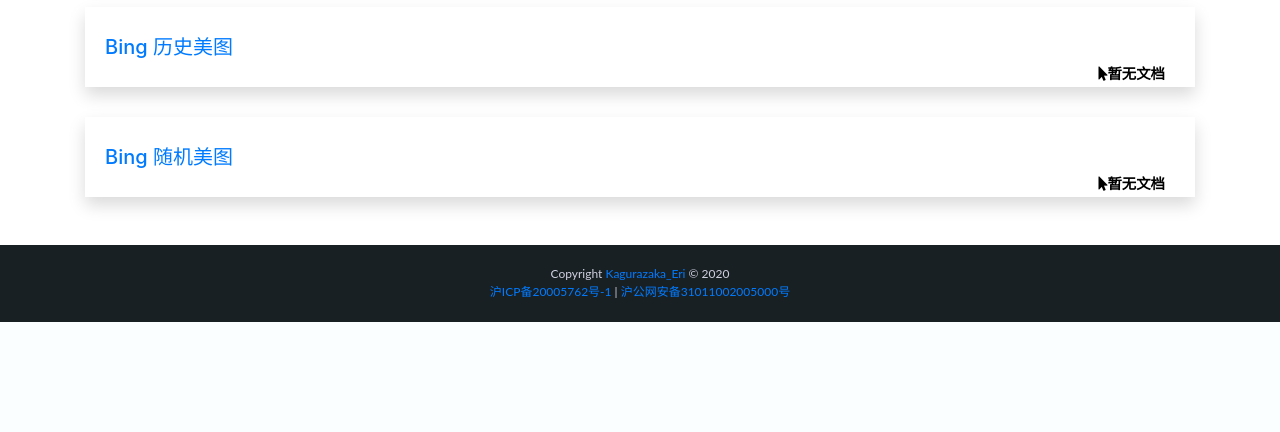
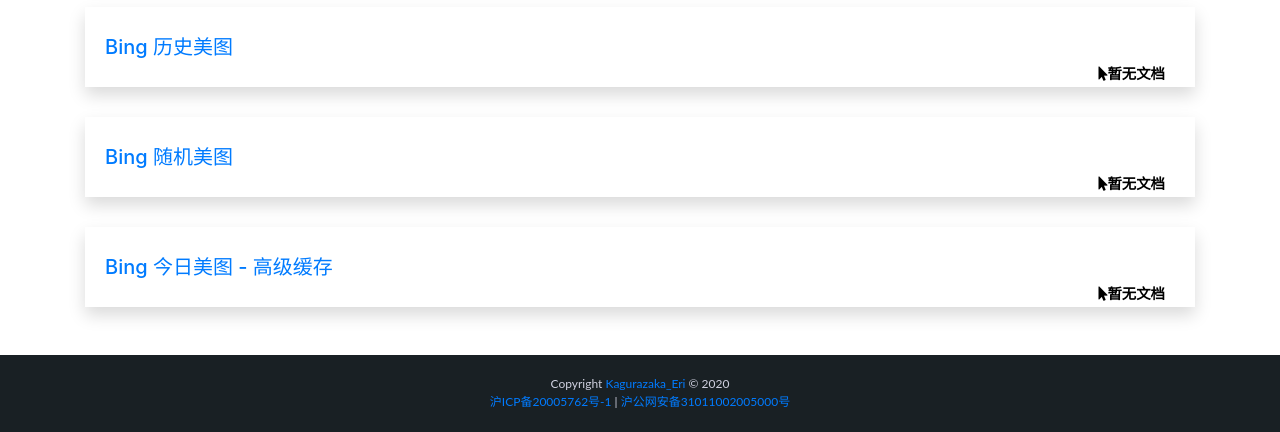
Before and after one commit to SerinaNya/PyBingApi, a Flask app: page / in a window 1280 px wide. Shown: the part 709-1141 px from the top of the page. Before the commit the page ends 1031 px from the top, so only its background shows below. Run offline with Flask 2, Linux system fonts and the light colour scheme; some libraries are stand-ins or nearby versions.

Commit message:
增加高级缓存，万物皆可缓存至内存
closed #2

```diff
--- a/app.py
+++ b/app.py
@@ -2,11 +2,11 @@
 # # Copyright © 2020  jinzhijie
 # Open source with GPLv3 LICENSE
 
-from flask import Flask, redirect, render_template, abort
+from flask import Flask, redirect, render_template, abort, send_from_directory
 import requests
 import random
 import os
-from cacheimg import cache
+from cacheimg import cache, cached_json
 app = Flask(__name__)
 
 BASEDOMAIN = 'https://global.bing.com'
@@ -16,6 +16,12 @@
 @app.route('/')
 def index():
     return render_template('index.html')
+
+
+# favicon.ico
+@app.route('/favicon.ico')
+def favicon():
+    return send_from_directory('static', 'favicon.ico')
 
 
 @app.errorhandler(404)
@@ -59,6 +65,13 @@
     return redirect(BASEDOMAIN+pic_url)
 
 
+# 返回本地缓存的图片
+@app.route('/bing/cache')
+def bing_cache():
+    img_name = cache(cached_json(BASEDOMAIN), BASEDOMAIN)  # 需要在 cacheimg.py 中设置相关信息
+    return send_from_directory('caches', img_name)  # 直接返回图片，不重定向耗费时间
+
+
 if __name__ == '__main__':
     app.debug = True
     app.run('127.0.0.1', 81)  # 可反代81端口
--- a/cacheimg.py
+++ b/cacheimg.py
@@ -1,18 +1,40 @@
 import os
 import requests
+import time
+
 AUTOCACHE = True
+CACHEDJSON = {}
 
 
 def cache(json_info, BASEDOMAIN):
     if AUTOCACHE:
         url = json_info['url']
         hsh = json_info['hsh']
-        img_path = os.path.abspath('./caches/' + hsh + '.jpg')
+        img_path = os.path.abspath('./caches/'+ hsh+'.jpg')
         if not os.path.exists(img_path):
             req = requests.get(BASEDOMAIN+url)
             with open(img_path, 'wb') as img_file:
                 img_file.write(req.content)
             print('Cached '+hsh+'.jpg')
+        return hsh+'.jpg'
+
+
+def cached_json(BASEDOMAIN):
+    time_now = time.strftime("%Y%m%d%H%M", time.localtime())
+    if CACHEDJSON == {}:
+        update_cache(BASEDOMAIN)
+    elif int(CACHEDJSON['fullenddate']) <= int(time_now):
+        update_cache(BASEDOMAIN)
+    return CACHEDJSON
+
+
+def update_cache(BASEDOMAIN):
+    global CACHEDJSON
+    time_now = time.strftime("%Y%m%d%H%M", time.localtime())
+    req = requests.get(BASEDOMAIN+'/HPImageArchive.aspx?format=js&idx=-1&n=1')  # 默认第二天/今天
+    CACHEDJSON = req.json()['images'][0]  # 改进写法，优化性能
+    CACHEDJSON['fullenddate'] = time_now + CACHEDJSON['fullstartdate'][-4:-1] # 取出具体时间（分钟），为最后 4 位
+    print('Updated Cache!')
 
 
 def cache_today():
--- a/templates/index.html
+++ b/templates/index.html
@@ -12,6 +12,7 @@
     <link href="https://cdn.bootcss.com/twitter-bootstrap/4.3.1/css/bootstrap.min.css" rel="stylesheet">
     <link href="https://cdn.bootcss.com/font-awesome/5.11.2/css/all.min.css" rel="stylesheet">
     <link href="./static/api-style.css" rel="stylesheet">
+    <link rel="icon" href="/favicon.ico"/>
     <!--[if lt IE 9]>
             <script src="https://cdn.jsdelivr.net/npm/html5shiv@3.7.3/dist/html5shiv.min.js"></script>
             <script src="https://cdn.jsdelivr.net/npm/respond.js@1.4.2/dest/respond.min.js"></script>
@@ -84,7 +85,6 @@
             </div>
         </div>
 
-
         <div class="row">
             <div class="col-sm">
                 <a href="bing/1">
@@ -101,6 +101,17 @@
                 <a href="bing/random">
                     <div class="index-use shadow">
                         <h5 class="pt-2">Bing 随机美图</h5>
+                        <i class="fa fa-mouse-pointer">暂无文档</i>
+                    </div>
+                </a>
+            </div>
+        </div>
+
+        <div class="row">
+            <div class="col-sm">
+                <a href="bing/cache">
+                    <div class="index-use shadow">
+                        <h5 class="pt-2">Bing 今日美图 - 高级缓存</h5>
                         <i class="fa fa-mouse-pointer">暂无文档</i>
                     </div>
                 </a>
```
Also changed, not shown: static/favicon.ico (added).
